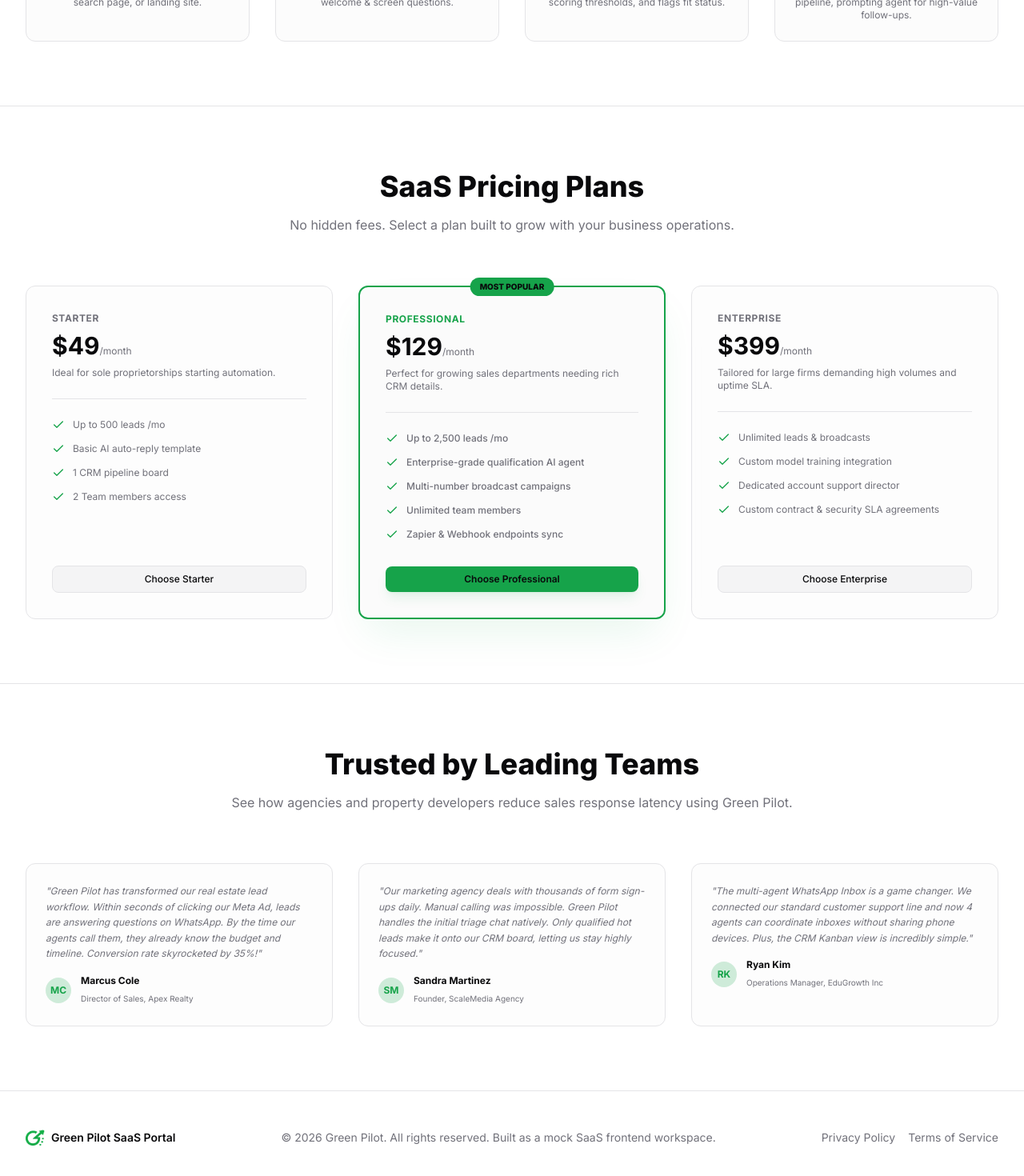
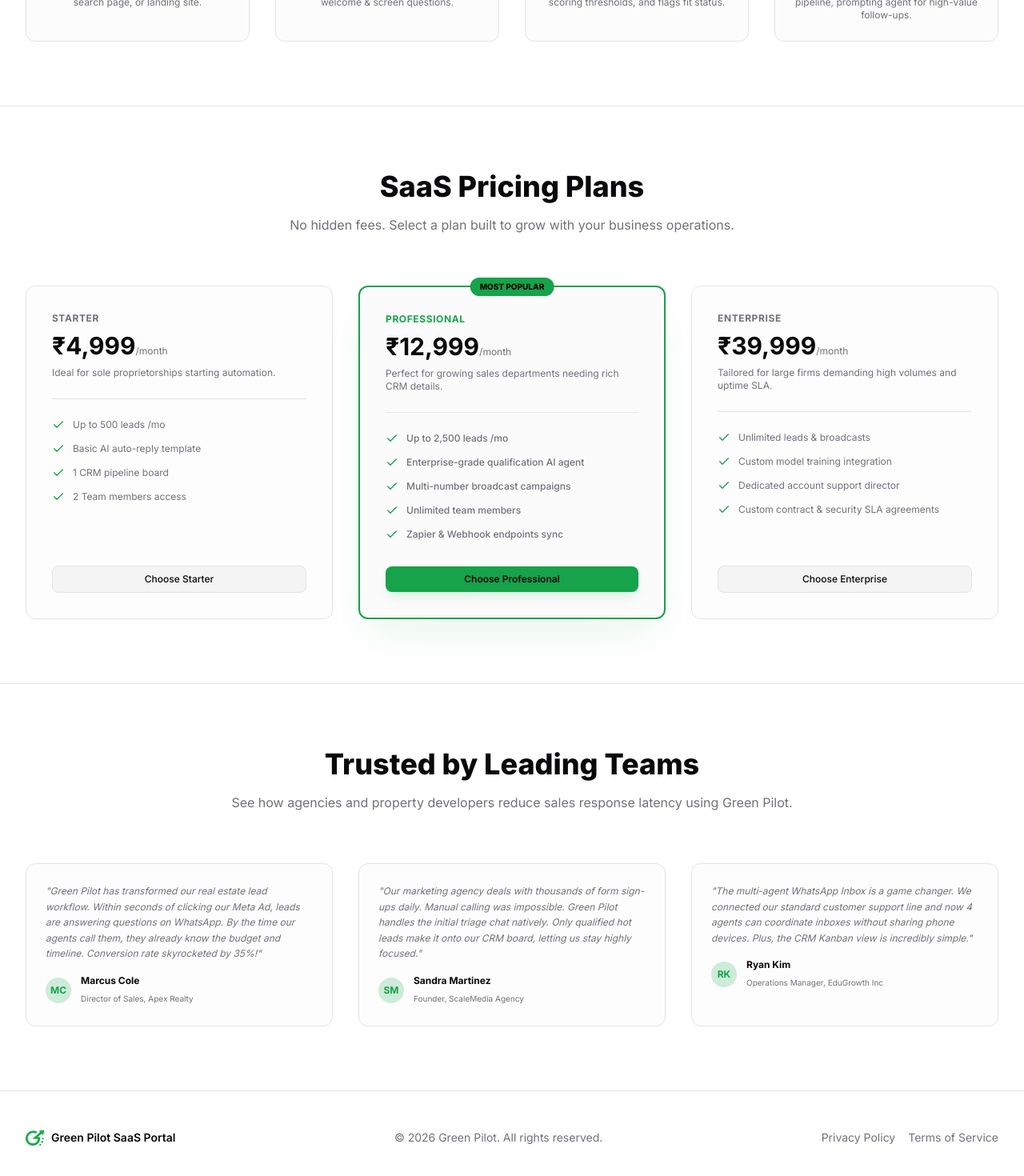
Before and after one commit to Hariiikrishnan/wap_crm_frontend, a Next.js app: page / in a window 1280 px wide. Shown: the part 2149-3619 px from the top of the page at 80% size. Built offline with nearby package versions, Linux system fonts and the light colour scheme.

Commit message:
Client Chages

```diff
--- a/src/app/(dashboard)/settings/billing/page.tsx
+++ b/src/app/(dashboard)/settings/billing/page.tsx
@@ -25,9 +25,9 @@
   const [cardForm, setCardForm] = useState({ number: '', expiry: '', cvc: '' });
 
   const plans = [
-    { name: 'Starter', price: 49, limit: '500 Leads /mo', messages: '2,000 messages', features: ['1 CRM pipeline', '2 seats access', 'Basic AI reply template'] },
-    { name: 'Professional', price: 129, limit: '2,500 Leads /mo', messages: '10,000 messages', features: ['Unlimited pipeline boards', 'Multi-number broadcasts', 'Advanced qualification AI engine', 'API sync webhooks', 'Priority SLA support'] },
-    { name: 'Enterprise', price: 399, limit: 'Unlimited Leads /mo', messages: 'Unlimited messages', features: ['Custom AI Model training', 'Dedicated account sync', '99.9% Uptime agreement', 'Custom data endpoints', 'Onsite team training'] }
+    { name: 'Starter', price: 4999, limit: '500 Leads /mo', messages: '2,000 messages', features: ['1 CRM pipeline', '2 seats access', 'Basic AI reply template'] },
+    { name: 'Professional', price: 12999, limit: '2,500 Leads /mo', messages: '10,000 messages', features: ['Unlimited pipeline boards', 'Multi-number broadcasts', 'Advanced qualification AI engine', 'API sync webhooks', 'Priority SLA support'] },
+    { name: 'Enterprise', price: 39999, limit: 'Unlimited Leads /mo', messages: 'Unlimited messages', features: ['Custom AI Model training', 'Dedicated account sync', '99.9% Uptime agreement', 'Custom data endpoints', 'Onsite team training'] }
   ];
 
   const handleOpenCheckout = (planName: string, price: number) => {
@@ -150,7 +150,7 @@
                   <div className="flex justify-between items-start">
                     <div>
                       <span className="font-bold text-sm text-foreground block">{p.name}</span>
-                      <span className="text-2xl font-extrabold text-foreground mt-1 block">${p.price}<span className="text-xs text-muted-foreground font-normal">/mo</span></span>
+                      <span className="text-2xl font-extrabold text-foreground mt-1 block">₹{p.price}<span className="text-xs text-muted-foreground font-normal">/mo</span></span>
                     </div>
                     {isCurrent && (
                       <span className="px-2.5 py-0.5 bg-primary text-black font-extrabold rounded-full text-[9px] uppercase">
--- a/src/app/(wizard)/onboarding/page.tsx
+++ b/src/app/(wizard)/onboarding/page.tsx
@@ -46,9 +46,9 @@
 
   // Subscription plans
   const subscriptionPlans = [
-    { id: 'Starter', name: 'Starter', price: '$49', limit: '500 leads /mo' },
-    { id: 'Professional', name: 'Professional', price: '$129', limit: '2,500 leads /mo' },
-    { id: 'Enterprise', name: 'Enterprise', price: '$399', limit: 'Unlimited leads' }
+    { id: 'Starter', name: 'Starter', price: '₹4,999', limit: '500 leads /mo' },
+    { id: 'Professional', name: 'Professional', price: '₹12,999', limit: '2,500 leads /mo' },
+    { id: 'Enterprise', name: 'Enterprise', price: '₹39,999', limit: 'Unlimited leads' }
   ];
 
   const handleNext = () => {
@@ -59,13 +59,18 @@
       setCurrentStep(3);
     } else if (currentStep === 3) {
       setLoading(true);
+      const priceMap: Record<string, number> = {
+        'Starter': 499900,
+        'Professional': 1299900,
+        'Enterprise': 3999900
+      };
 
       const options = {
         key: process.env.NEXT_PUBLIC_RAZORPAY_KEY_ID || 'rzp_test_xyz', // Assuming user provides this
-        amount: "100", // 1 Rs
+        amount: priceMap[selectedPlan].toString(), // Dynamic amount based on plan (in paise)
         currency: "INR",
         name: "WAP CRM",
-        description: "Onboarding Payment",
+        description: `${selectedPlan} Plan Subscription`,
         handler: function (response: any) {
           // Success
           setLoading(false);
@@ -366,9 +371,9 @@
         </div>
       </div>
 
-      <div className="text-center text-[10px] text-muted-foreground">
+      {/* <div className="text-center text-[10px] text-muted-foreground">
         Secured mock onboarding tunnel. No actual subscription charges will apply.
-      </div>
+      </div> */}
     </div>
   );
 }
--- a/src/app/page.tsx
+++ b/src/app/page.tsx
@@ -347,7 +347,7 @@
             <div className="border border-border rounded-xl p-8 bg-muted/20 backdrop-blur flex flex-col justify-between">
               <div>
                 <span className="text-xs font-bold uppercase tracking-wider text-muted-foreground block mb-2">Starter</span>
-                <span className="text-3xl font-bold">$49<span className="text-xs text-muted-foreground font-normal">/month</span></span>
+                <span className="text-3xl font-bold">₹4,999<span className="text-xs text-muted-foreground font-normal">/month</span></span>
                 <p className="text-xs text-muted-foreground mt-2">Ideal for sole proprietorships starting automation.</p>
                 <div className="border-t border-border my-6" />
                 <ul className="space-y-3.5 text-xs text-muted-foreground">
@@ -382,7 +382,7 @@
               <span className="absolute -top-3 left-1/2 -translate-x-1/2 bg-primary text-foreground text-[10px] font-extrabold uppercase px-3 py-1 rounded-full">Most Popular</span>
               <div>
                 <span className="text-xs font-bold uppercase tracking-wider text-primary block mb-2">Professional</span>
-                <span className="text-3xl font-bold">$129<span className="text-xs text-muted-foreground font-normal">/month</span></span>
+                <span className="text-3xl font-bold">₹12,999<span className="text-xs text-muted-foreground font-normal">/month</span></span>
                 <p className="text-xs text-muted-foreground mt-2">Perfect for growing sales departments needing rich CRM details.</p>
                 <div className="border-t border-border my-6" />
                 <ul className="space-y-3.5 text-xs text-muted-foreground font-medium">
@@ -420,7 +420,7 @@
             <div className="border border-border rounded-xl p-8 bg-muted/20 backdrop-blur flex flex-col justify-between">
               <div>
                 <span className="text-xs font-bold uppercase tracking-wider text-muted-foreground block mb-2">Enterprise</span>
-                <span className="text-3xl font-bold">$399<span className="text-xs text-muted-foreground font-normal">/month</span></span>
+                <span className="text-3xl font-bold">₹39,999<span className="text-xs text-muted-foreground font-normal">/month</span></span>
                 <p className="text-xs text-muted-foreground mt-2">Tailored for large firms demanding high volumes and uptime SLA.</p>
                 <div className="border-t border-border my-6" />
                 <ul className="space-y-3.5 text-xs text-muted-foreground">
@@ -513,7 +513,7 @@
             <Image src="/logo.png" alt="Green Pilot Logo" width={24} height={24} className="rounded" />
             <span className="font-semibold text-foreground">Green Pilot SaaS Portal</span>
           </div>
-          <p>© 2026 Green Pilot. All rights reserved. Built as a mock SaaS frontend workspace.</p>
+          <p>© 2026 Green Pilot. All rights reserved.</p>
           <div className="flex gap-4">
             <a href="#" className="hover:text-muted-foreground">Privacy Policy</a>
             <a href="#" className="hover:text-muted-foreground">Terms of Service</a>
```
Lines whose indentation alone changed are shown as unchanged.
